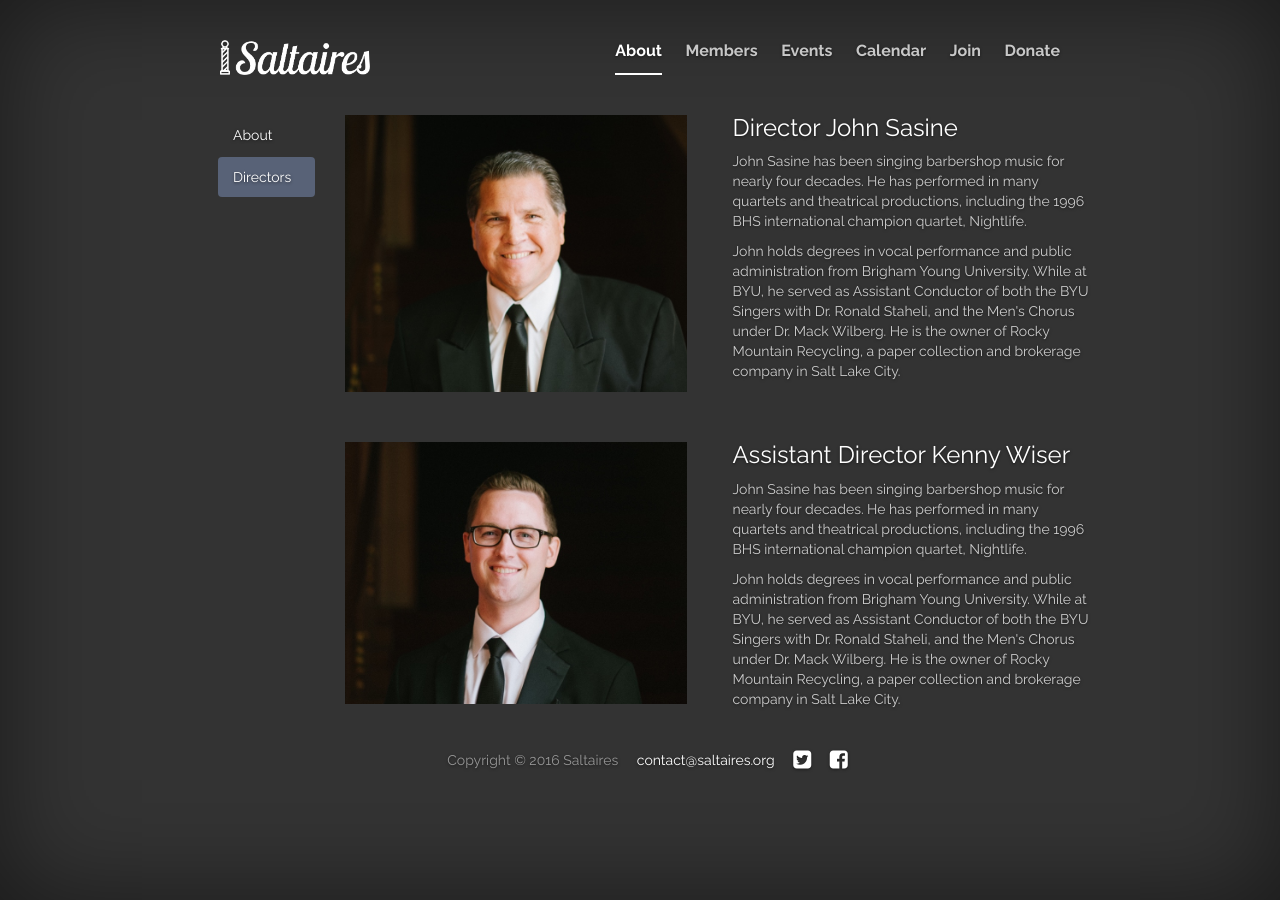
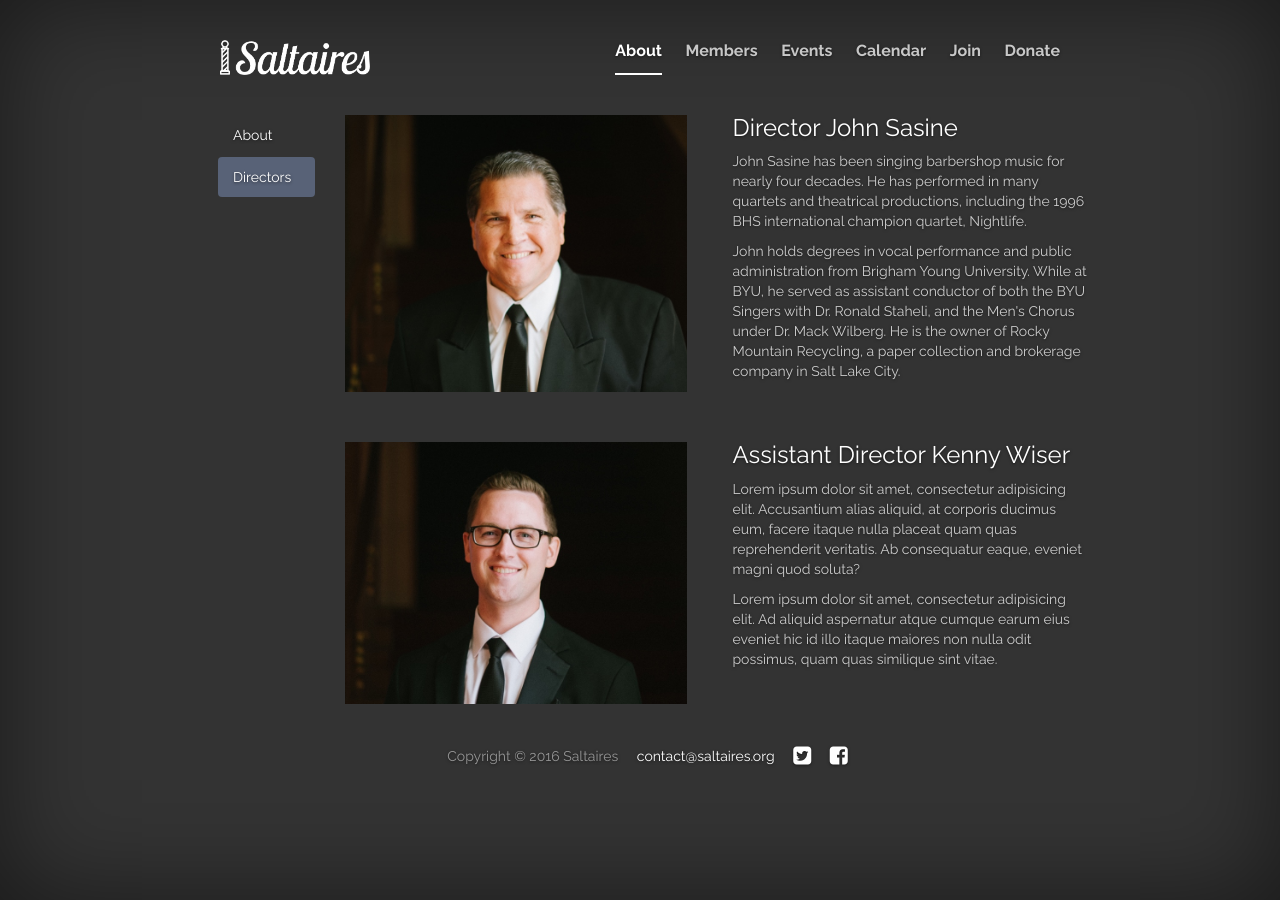
Before and after one commit to cayblood/saltaires, a Jekyll site: the page built from jekyll-site/directors.html, in a window 1280 px wide. Built offline with Jekyll 4.4.1, drawn with Linux system fonts in a browser that asks for light colours; nearby versions of some CDN libraries; library files that are not in the unit come from our copies.

Commit message:
Update content of directors page

```diff
--- a/jekyll-site/directors.html
+++ b/jekyll-site/directors.html
@@ -15,7 +15,7 @@ permalink: /directors/
     Nightlife.</p>
 
     <p>John holds degrees in vocal performance and public administration from Brigham Young
-    University. While at BYU, he served as Assistant Conductor of both the BYU Singers with Dr.
+    University. While at BYU, he served as assistant conductor of both the BYU Singers with Dr.
     Ronald Staheli, and the Men's Chorus under Dr. Mack Wilberg. He is the owner of Rocky Mountain
     Recycling, a paper collection and brokerage company in Salt Lake City.</p>
   </div>
@@ -31,13 +31,8 @@ permalink: /directors/
   <div class="col-md-6">
     <h3>Assistant Director Kenny Wiser</h3>
 
-    <p>John Sasine has been singing barbershop music for nearly four decades. He has performed in many
-    quartets and theatrical productions, including the 1996 BHS international champion quartet,
-    Nightlife.</p>
+    <p>Lorem ipsum dolor sit amet, consectetur adipisicing elit. Accusantium alias aliquid, at corporis ducimus eum, facere itaque nulla placeat quam quas reprehenderit veritatis. Ab consequatur eaque, eveniet magni quod soluta?</p>
 
-    <p>John holds degrees in vocal performance and public administration from Brigham Young
-    University. While at BYU, he served as Assistant Conductor of both the BYU Singers with Dr.
-    Ronald Staheli, and the Men's Chorus under Dr. Mack Wilberg. He is the owner of Rocky Mountain
-    Recycling, a paper collection and brokerage company in Salt Lake City.</p>
+    <p>Lorem ipsum dolor sit amet, consectetur adipisicing elit. Ad aliquid aspernatur atque cumque earum eius eveniet hic id illo itaque maiores non nulla odit possimus, quam quas similique sint vitae.</p>
   </div>
 </div>
```
